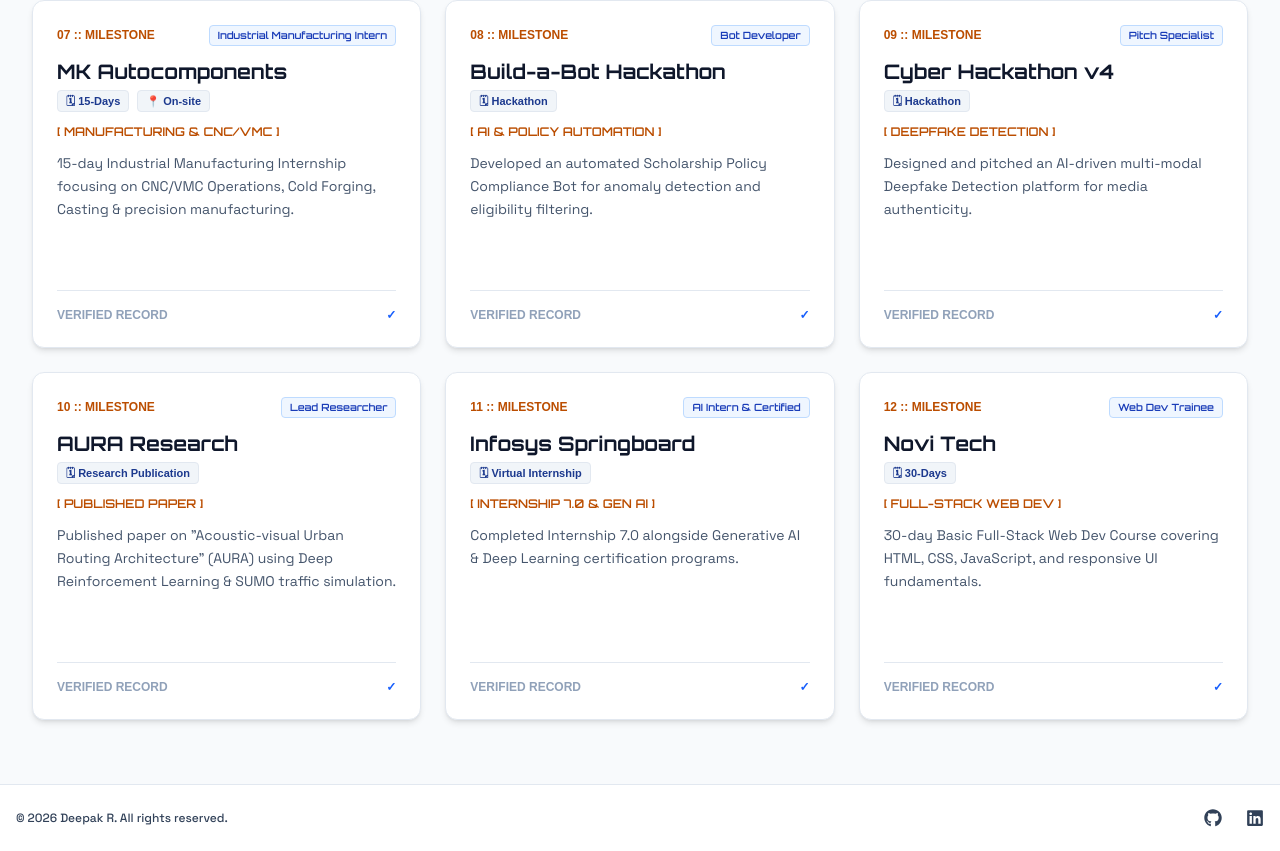
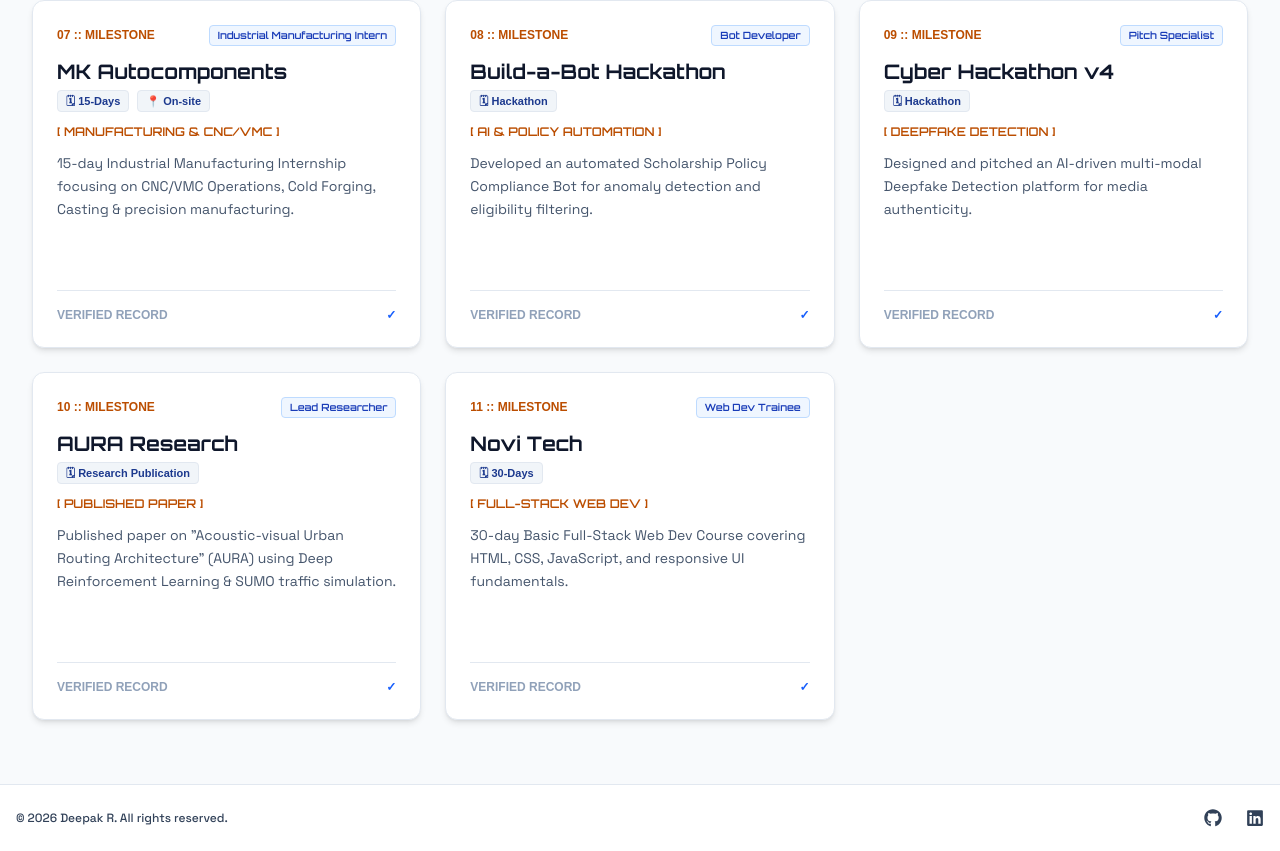
Before and after one commit to Arkz-Deepak/portfolio, a Next.js app: page /internships in a window 1280 px wide. Shown: the part 985-1836 px from the top of the page. Built offline with nearby package versions, Linux system fonts and the light colour scheme.

Commit message:
Remove Infosys entry from Timeline dataset

```diff
--- a/src/components/Terminal.tsx
+++ b/src/components/Terminal.tsx
@@ -57,8 +57,7 @@
       '8. Build-a-Bot Hackathon: Scholarship Policy Compliance Bot.',
       '9. Cyber Hackathon v4: Deepfake Detection Pitch.',
       '10. AURA Research: Published Acoustic-visual Urban Routing Architecture paper.',
-      '11. Infosys Springboard: Internship 7.0 & Generative AI Certified.',
-      '12. Novi Tech: 30-day Full-Stack Web Development Course.'
+      '11. Novi Tech: 30-day Full-Stack Web Development Course.'
     ]
   },
   {
--- a/src/data/timeline.ts
+++ b/src/data/timeline.ts
@@ -97,14 +97,6 @@
     description: 'Published paper on "Acoustic-visual Urban Routing Architecture" (AURA) using Deep Reinforcement Learning & SUMO traffic simulation.',
   },
   {
-    id: 'infosys-springboard',
-    title: 'Infosys Springboard',
-    role: 'AI Intern & Certified',
-    period: 'Virtual Internship',
-    domain: '[ INTERNSHIP 7.0 & GEN AI ]',
-    description: 'Completed Internship 7.0 alongside Generative AI & Deep Learning certification programs.',
-  },
-  {
     id: 'novitech',
     title: 'Novi Tech',
     role: 'Web Dev Trainee',
```
